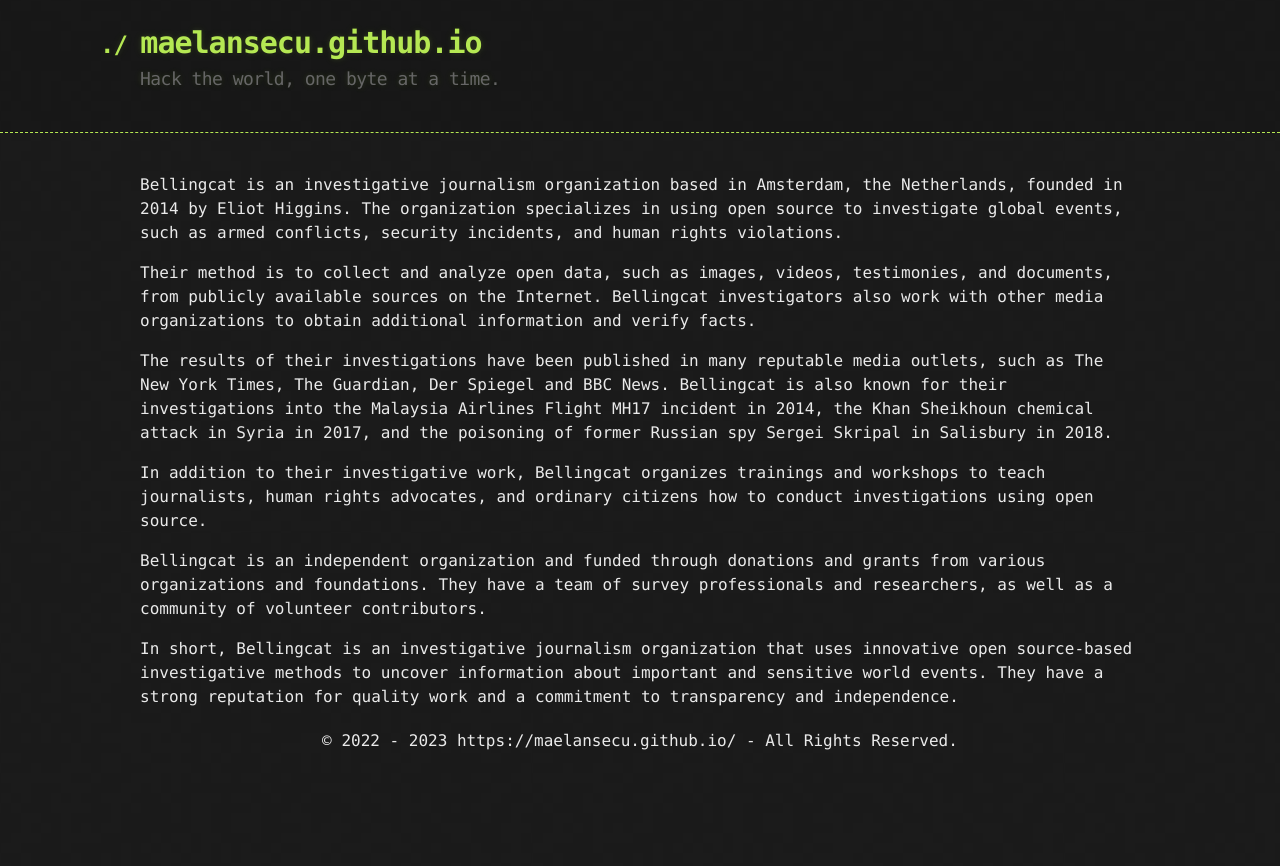
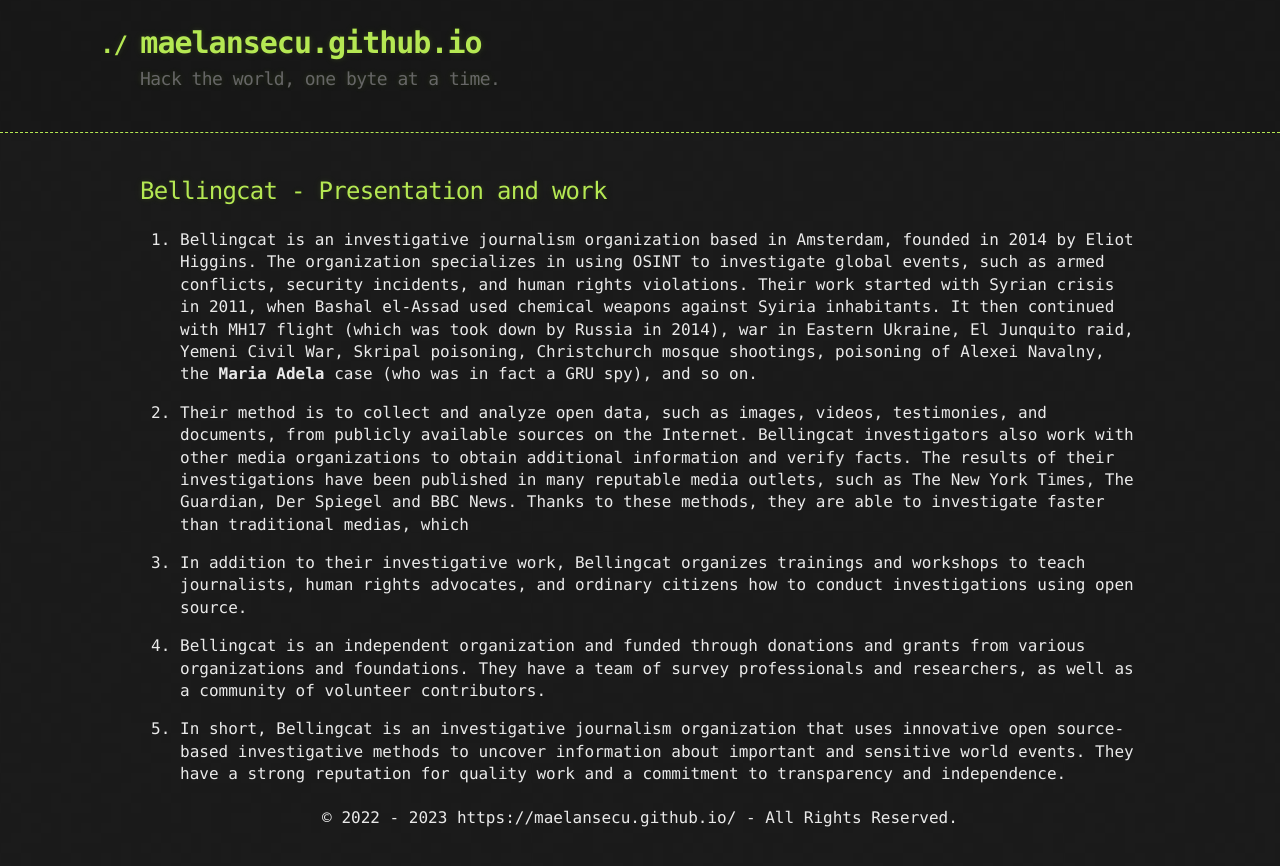
Before and after one commit to maelansecu/maelansecu.github.io, a Jekyll site: the page built from articles/bcat.md, in a window 1280 px wide. Shown: the top 866 px of the page. Built offline with Jekyll 4.4.1, drawn with Linux system fonts in a browser that asks for light colours; our own code applies the rules of GitHub Pages for plain Markdown files.

Commit message:
Update bcat.md

```diff
--- a/articles/bcat.md
+++ b/articles/bcat.md
@@ -1,11 +1,15 @@
-Bellingcat is an investigative journalism organization based in Amsterdam, the Netherlands, founded in 2014 by Eliot Higgins. The organization specializes in using open source to investigate global events, such as armed conflicts, security incidents, and human rights violations.
+---
+layout: default
+---
 
-Their method is to collect and analyze open data, such as images, videos, testimonies, and documents, from publicly available sources on the Internet. Bellingcat investigators also work with other media organizations to obtain additional information and verify facts.
+## Bellingcat - Presentation and work
 
-The results of their investigations have been published in many reputable media outlets, such as The New York Times, The Guardian, Der Spiegel and BBC News. Bellingcat is also known for their investigations into the Malaysia Airlines Flight MH17 incident in 2014, the Khan Sheikhoun chemical attack in Syria in 2017, and the poisoning of former Russian spy Sergei Skripal in Salisbury in 2018.
+1. Bellingcat is an investigative journalism organization based in Amsterdam, founded in 2014 by Eliot Higgins. The organization specializes in using OSINT to investigate global events, such as armed conflicts, security incidents, and human rights violations. Their work started with Syrian crisis in 2011, when Bashal el-Assad used chemical weapons against Syiria inhabitants. It then continued with MH17 flight (which was took down by Russia in 2014), war in Eastern Ukraine, El Junquito raid, Yemeni Civil War, Skripal poisoning, Christchurch mosque shootings, poisoning of Alexei Navalny, the **Maria Adela** case (who was in fact a GRU spy), and so on.
 
-In addition to their investigative work, Bellingcat organizes trainings and workshops to teach journalists, human rights advocates, and ordinary citizens how to conduct investigations using open source.
+2. Their method is to collect and analyze open data, such as images, videos, testimonies, and documents, from publicly available sources on the Internet. Bellingcat investigators also work with other media organizations to obtain additional information and verify facts. The results of their investigations have been published in many reputable media outlets, such as The New York Times, The Guardian, Der Spiegel and BBC News. Thanks to these methods, they are able to investigate faster than traditional medias, which
 
-Bellingcat is an independent organization and funded through donations and grants from various organizations and foundations. They have a team of survey professionals and researchers, as well as a community of volunteer contributors.
+4. In addition to their investigative work, Bellingcat organizes trainings and workshops to teach journalists, human rights advocates, and ordinary citizens how to conduct investigations using open source.
 
-In short, Bellingcat is an investigative journalism organization that uses innovative open source-based investigative methods to uncover information about important and sensitive world events. They have a strong reputation for quality work and a commitment to transparency and independence.
+5. Bellingcat is an independent organization and funded through donations and grants from various organizations and foundations. They have a team of survey professionals and researchers, as well as a community of volunteer contributors.
+
+6. In short, Bellingcat is an investigative journalism organization that uses innovative open source-based investigative methods to uncover information about important and sensitive world events. They have a strong reputation for quality work and a commitment to transparency and independence.
```
